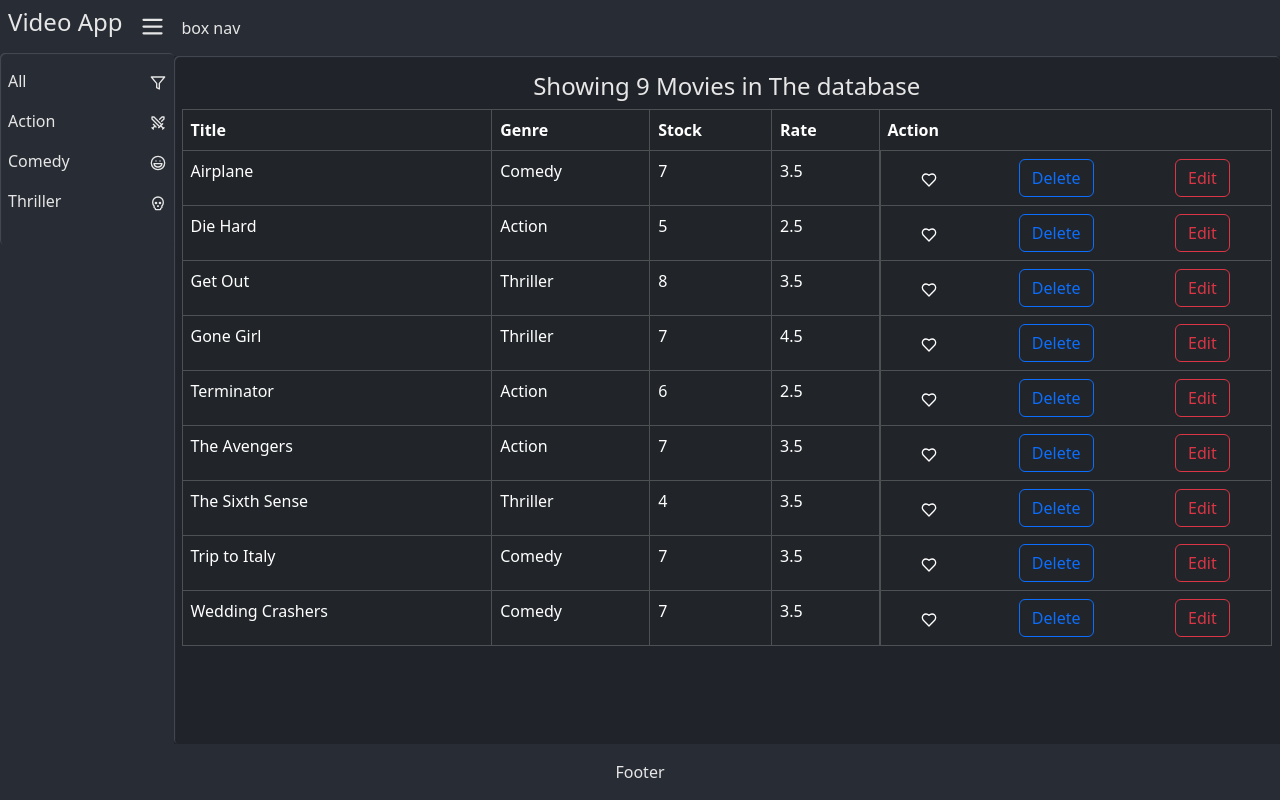
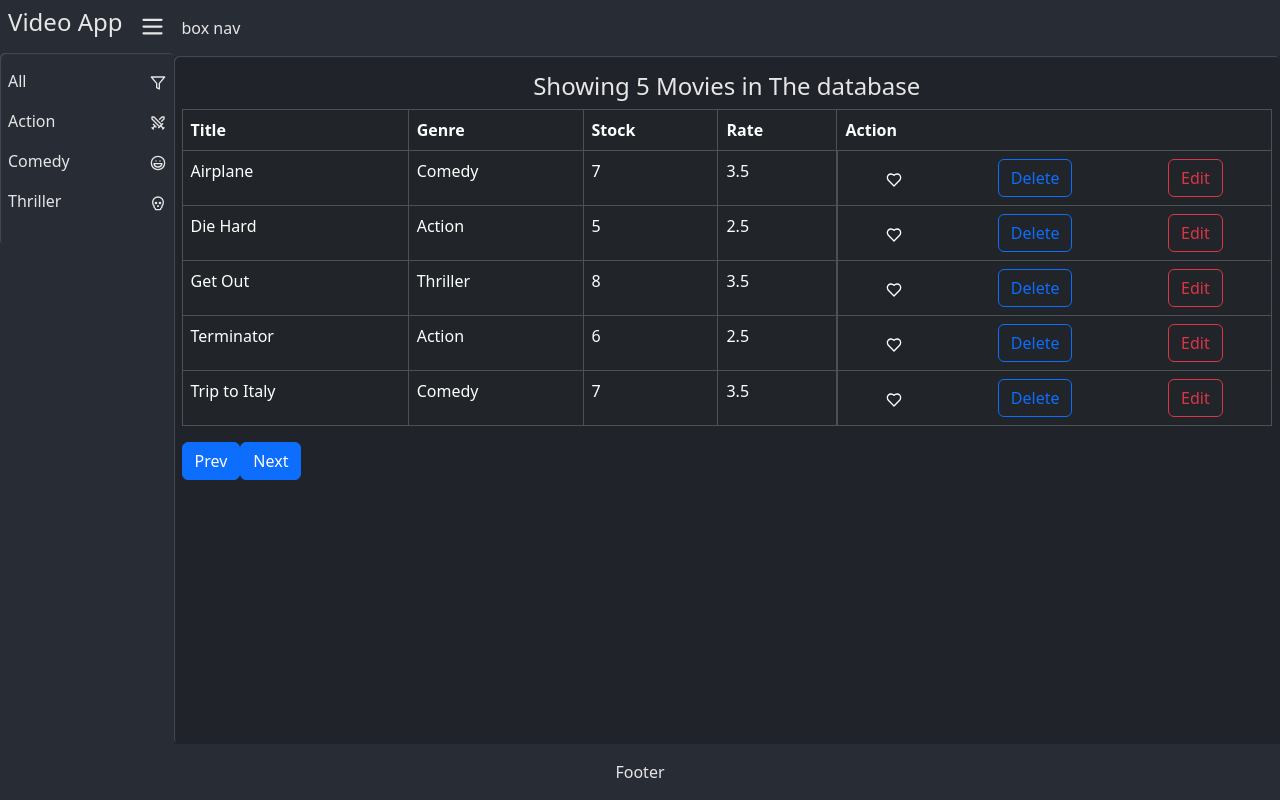
Before and after one commit to HEKNOWSME/MERN, a React (Vite) app in the folder videoApp/: page / in a window 1280 px wide. Built offline with nearby package versions, Linux system fonts and the light colour scheme.

Commit message:
paggination

```diff
--- a/videoApp/src/App.tsx
+++ b/videoApp/src/App.tsx
@@ -4,6 +4,7 @@ import movies from "./services/fakeMovieService";
 import Genres from "./components/Genres/Genres";
 const App = () => {
 	const [allMovies, setMovies] = useState(movies);
+	const [currentPage, setPage] = useState(1);
 	const [selected, setSelected] = useState("");
 	const [messages, setMessage] = useState({
 		deleted: false,
@@ -22,6 +23,18 @@ const App = () => {
 			setMessage({ ...messages, deleted: false });
 		}, 2000);
 	};
+	const itemsPerPage = 5;
+	const pages = Math.ceil(filteredMovies.length / itemsPerPage);
+	const startIndex = (currentPage - 1) * itemsPerPage;
+	const endIndex = startIndex + itemsPerPage;
+	filteredMovies = filteredMovies.slice(startIndex, endIndex);
+
+	const nextPage = () => {
+		if (currentPage < pages) setPage(currentPage + 1);
+	};
+	const prevPage = () => {
+		if (currentPage > 1) setPage(currentPage - 1);
+	};
 	return (
 		<div className="grid">
 			<aside className="side-bar">
@@ -32,10 +45,30 @@ const App = () => {
 				{messages.deleted && (
 					<span className="alert alert-primary">user deleted</span>
 				)}
-				<AllTable
-					items={filteredMovies.sort((a, b) => a.title.localeCompare(b.title))}
-					onDelete={handleDelete}
-				/>
+				<div className="movies">
+					<AllTable
+						items={filteredMovies.sort((a, b) =>
+							a.title.localeCompare(b.title)
+						)}
+						onDelete={handleDelete}
+					/>
+					<div className="pagination">
+						<button
+							type="button"
+							className="btn btn-primary"
+							onClick={prevPage}
+						>
+							Prev
+						</button>
+						<button
+							type="button"
+							className="btn btn-primary"
+							onClick={nextPage}
+						>
+							Next
+						</button>
+					</div>
+				</div>
 			</main>
 			<footer className="footer">Footer</footer>
 		</div>
```
Also changed, not shown: 1 other file (tests, documents, lock files or other folders).
